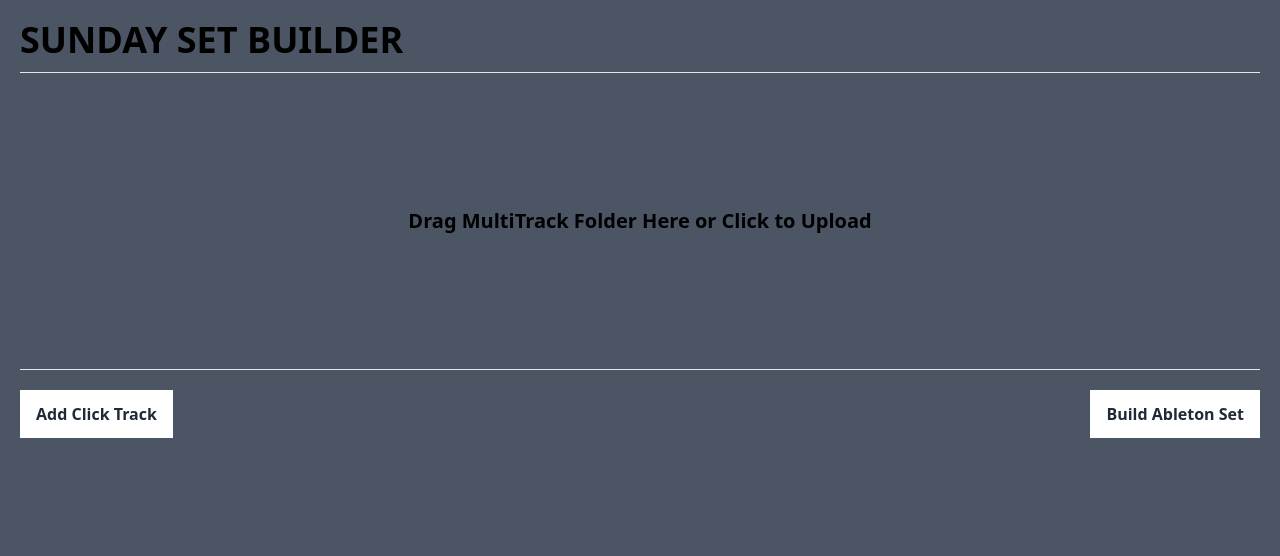
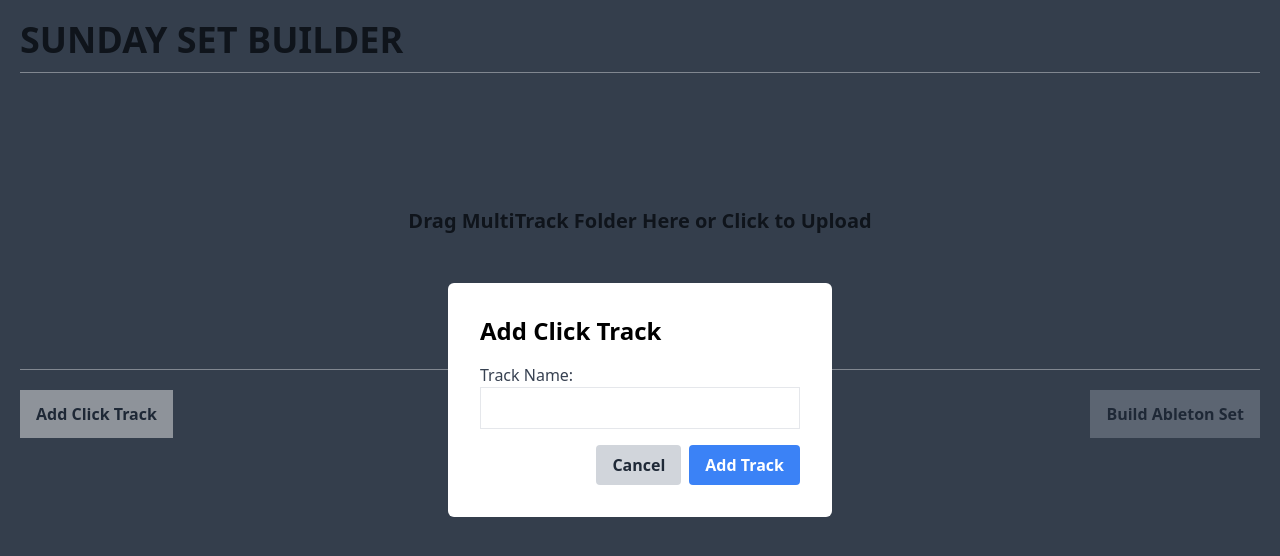
Before and after one commit to hwyatt/sunday-set-builder, a Next.js app: page / in a window 1280 px wide. Both pictures are taken after a click on the button "Add Click Track". Shown: the top 556 px of the page. Built offline with nearby package versions, Linux system fonts and the light colour scheme.

Commit message:
progresso

```diff
--- /dev/null
+++ b/src/components/AddClickTrackModal.tsx
@@ -0,0 +1,47 @@
+import React, { useState } from "react";
+
+const AddClickTrackModal = ({ onClose, onAddClickTrack }: any) => {
+  const [trackName, setTrackName] = useState("");
+
+  const handleAddClickTrack = () => {
+    // Perform any additional validation if needed
+    onAddClickTrack(trackName);
+    onClose();
+  };
+
+  return (
+    <div className="fixed inset-0 bg-gray-800 bg-opacity-50 flex items-center justify-center">
+      <div className="bg-white p-8 w-96 rounded-md">
+        <h2 className="text-2xl text-black font-semibold mb-4">
+          Add Click Track
+        </h2>
+        <label htmlFor="trackName" className="block text-gray-700">
+          Track Name:
+        </label>
+        <input
+          type="text"
+          id="trackName"
+          className="text-black w-full border p-2 mb-4"
+          value={trackName}
+          onChange={(e) => setTrackName(e.target.value)}
+        />
+        <div className="flex justify-end">
+          <button
+            className="bg-gray-300 hover:bg-gray-400 text-gray-800 font-bold py-2 px-4 mr-2 rounded"
+            onClick={onClose}
+          >
+            Cancel
+          </button>
+          <button
+            className="bg-blue-500 hover:bg-blue-600 text-white font-bold py-2 px-4 rounded"
+            onClick={handleAddClickTrack}
+          >
+            Add Track
+          </button>
+        </div>
+      </div>
+    </div>
+  );
+};
+
+export default AddClickTrackModal;
--- a/src/pages/index.tsx
+++ b/src/pages/index.tsx
@@ -1,3 +1,4 @@
+import AddClickTrackModal from "@/components/AddClickTrackModal";
 import { useState, useCallback } from "react";
 import { DragDropContext, Droppable, Draggable } from "react-beautiful-dnd";
 import { useDropzone } from "react-dropzone";
@@ -6,6 +7,41 @@ export default function Home() {
   const [songOrder, setSongOrder] = useState<any[]>([]);
   const [multiTracks, setMultiTracks] = useState<any[]>([]);
   const [audioClips, setAudioClips] = useState<any[]>([]);
+
+  const [isModalOpen, setModalOpen] = useState(false);
+
+  const openModal = () => {
+    setModalOpen(true);
+  };
+
+  const closeModal = () => {
+    setModalOpen(false);
+  };
+
+  const handleAddClickTrack = (trackName: any) => {
+    const items = Array.from(songOrder);
+    // const timeTop = clickTime === "4/4" ? "4" : "6";
+    // const timeBottom = clickTime === "4/4" ? "4" : "8";
+    // const duration = timeTop === "4" ? "4" : "3";
+    items.push({
+      name: "Test Click",
+      bpm: "200",
+      time_signature_top: "4",
+      time_signature_bottom: "4",
+      // name: clickName,
+      // bpm: clickBPM,
+      // time_signature_top: timeTop,
+      // time_signature_bottom: timeBottom,
+      track: false,
+      key: "0",
+      duration: "0:00",
+      clips: [],
+      img: "/metronome.png",
+    });
+    setSongOrder(items);
+  };
+
+  console.log(songOrder);
 
   function handleOnDragEnd(result: any) {
     if (!result.destination) return;
@@ -16,6 +52,34 @@ export default function Home() {
 
     setSongOrder(items);
   }
+
+  const postBuildSet = async () => {
+    try {
+      const formData = new FormData();
+      formData.append("json", JSON.stringify(songOrder));
+
+      for (let i = 0; i < multiTracks.length; i++) {
+        for (let j = 0; j < multiTracks[i].clips.length; j++) {
+          formData.append(multiTracks[i].name, multiTracks[i].clips[j]);
+        }
+      }
+
+      const response = await fetch("http://localhost:8080/set", {
+        method: "POST",
+        body: formData,
+      }).then((res) => {
+        // TODO: NOT WORKING
+        const setId = res.data.id;
+        window.open(`http://localhost:8080/download?id=${setId}`);
+      });
+
+      if (!response.ok) {
+        throw new Error("Failed to upload file");
+      }
+    } catch (e) {
+      return console.log(e);
+    }
+  };
 
   return (
     <div className="bg-gray-600 h-screen p-5">
@@ -92,13 +156,13 @@ export default function Home() {
                             {/* Edit button */}
                             <div className={"absolute top-0 right-0 p-2"}>
                               <button
-                                className="pr-2 mr-2 text-gray-500 hover:text-gray-700"
+                                className="font-bold pr-2 mr-2 text-gray-600 hover:text-gray-800"
                                 onClick={() => console.log(`edit ${song.name}`)}
                               >
                                 Edit
                               </button>
                               <button
-                                className="mr-2 text-gray-500 hover:text-gray-700"
+                                className="font-bold mr-2 text-gray-600 hover:text-gray-800"
                                 onClick={() =>
                                   console.log(`delete ${song.name}`)
                                 }
@@ -127,17 +191,33 @@ export default function Home() {
         </div>
         <div className={"flex justify-between gap-4 pt-5"}>
           <div className={"flex gap-4"}>
-            <button className={"bg-white text-gray-800 font-bold px-4 py-3"}>
+            <button
+              className={"bg-white text-gray-800 font-bold px-4 py-3"}
+              onClick={openModal}
+            >
               Add Click Track
             </button>
             {/* <button className={"bg-white text-gray-800 font-bold px-4 py-3"}>
               Upload Track
             </button> */}
           </div>
-          <button className={"bg-white text-gray-800 font-bold px-4 py-3"}>
+          <button
+            disabled={songOrder.length <= 0}
+            className={
+              "disabled:bg-gray-400 bg-white text-gray-800 font-bold px-4 py-3"
+            }
+            onClick={postBuildSet}
+          >
             Build Ableton Set
           </button>
         </div>
+        {/* Render the modal if isModalOpen is true */}
+        {isModalOpen && (
+          <AddClickTrackModal
+            onClose={closeModal}
+            onAddClickTrack={handleAddClickTrack}
+          />
+        )}
       </div>
     </div>
   );
```
Also changed, not shown: public/metronome.png (added).
